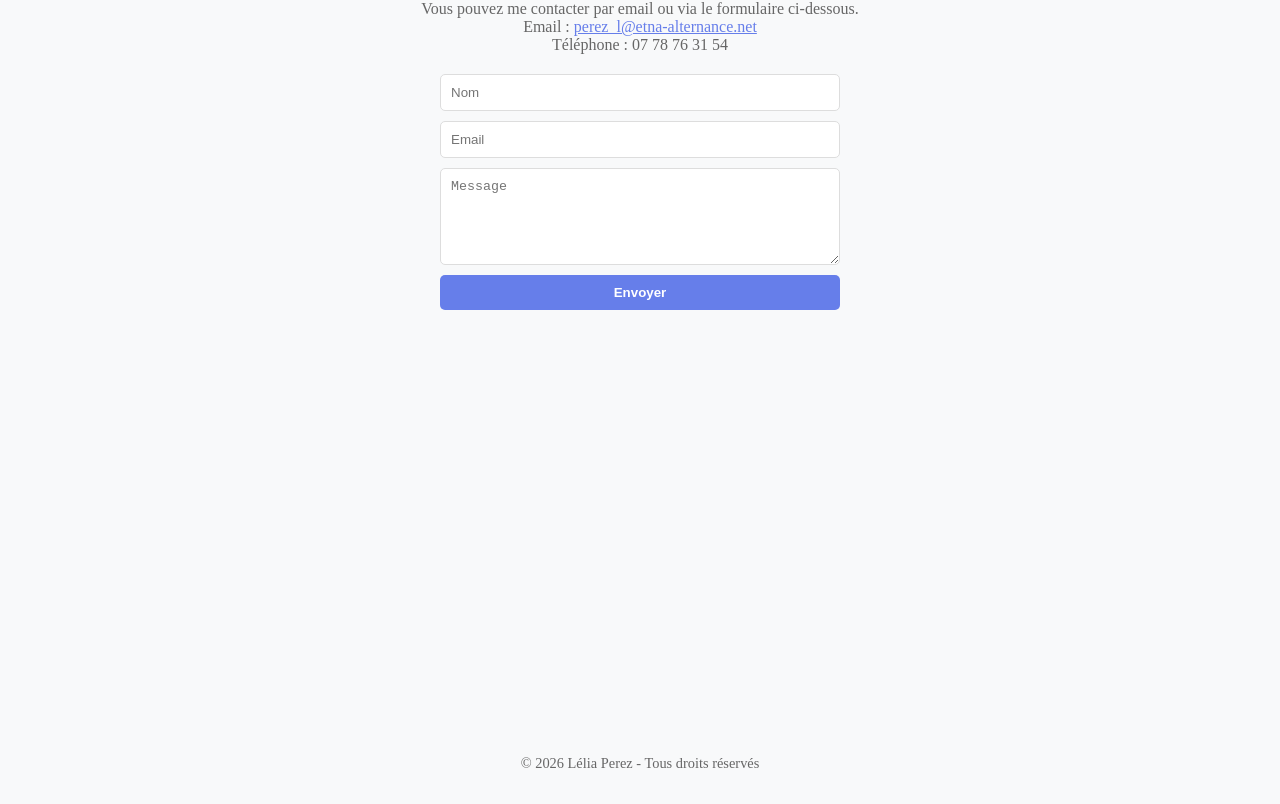
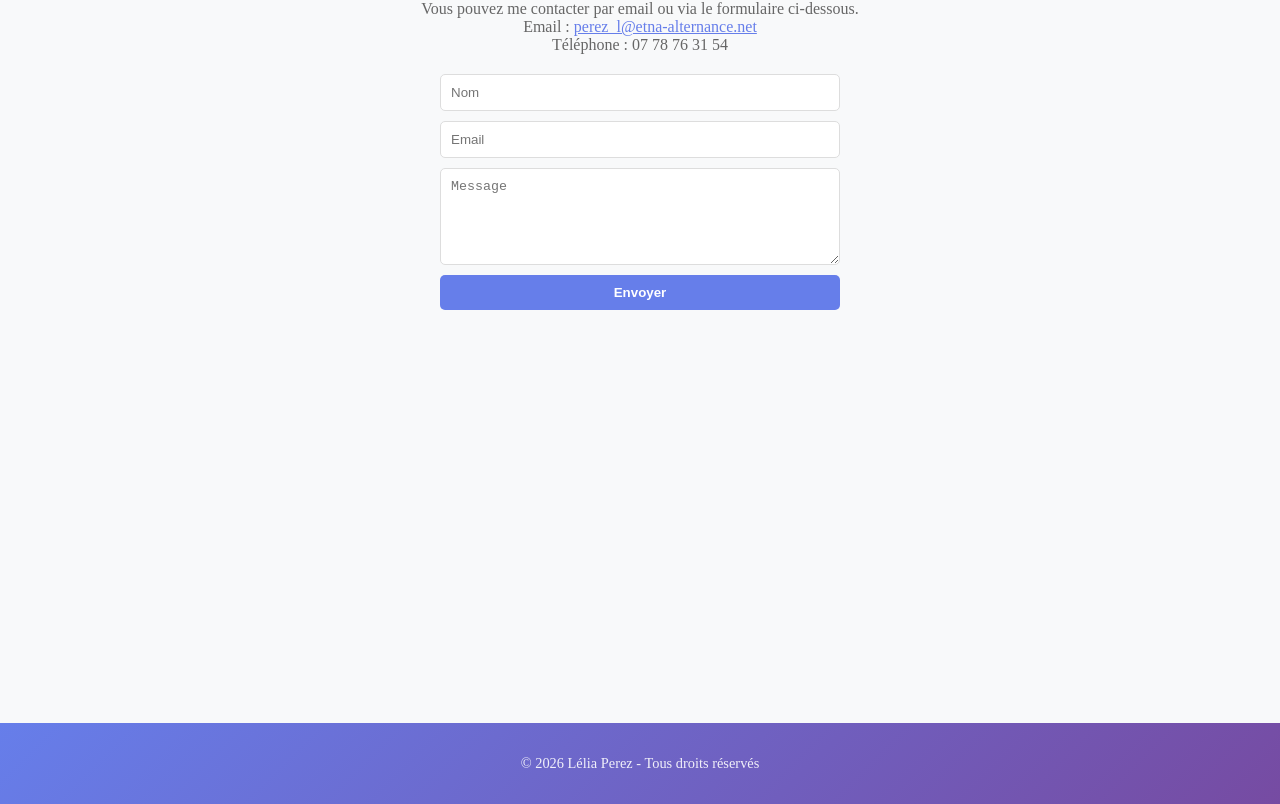
Before and after one commit to przlelia-art/Portfolio, a React (Vite) app: page / in a window 1280 px wide. Shown: the part 2978-3782 px from the top of the page. Built offline with nearby package versions, Linux system fonts and the light colour scheme.

Commit message:
fix: change of background color

```diff
--- a/src/components/Footer.jsx
+++ b/src/components/Footer.jsx
@@ -5,15 +5,15 @@ function Footer() {
     footer: {
       width: "100%",
       padding: "2rem",
-      backgroundColor: "#f8f9fa",
-      color: "#1a1a1a",
+      background: "linear-gradient(135deg, #667eea 0%, #764ba2 100%)", // Même gradient que Skills
+      color: "white",
       textAlign: "center",
     },
 
     text: {
       margin: 0,
       fontSize: "0.9rem",
-      color: "#666",
+      color: "rgba(255, 255, 255, 0.9)",
     },
   };
 
```
